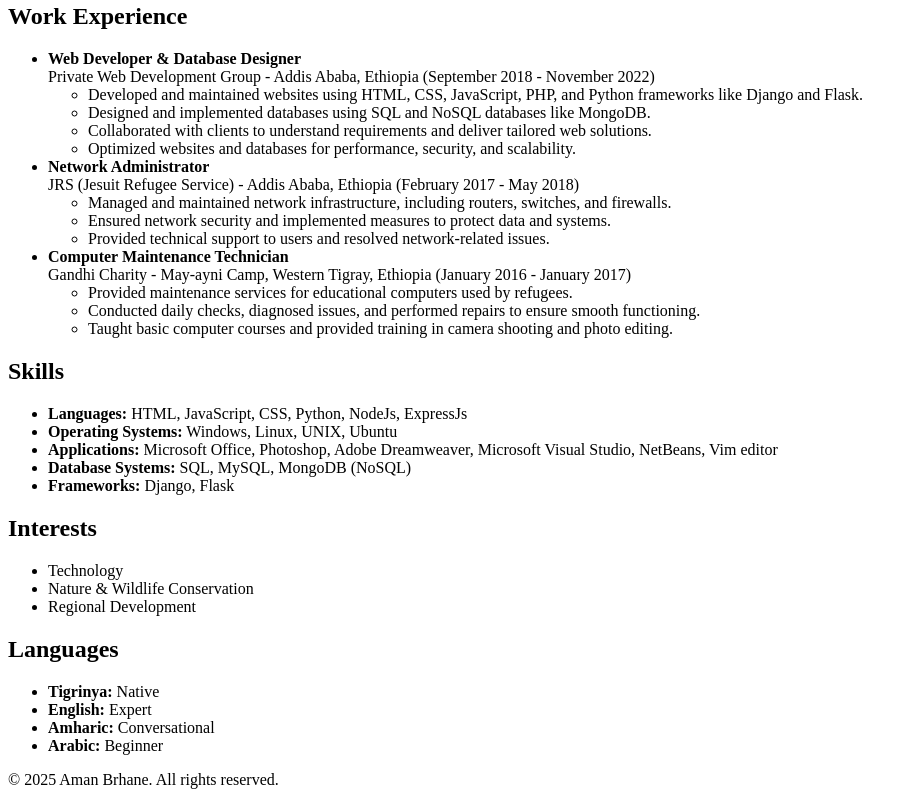
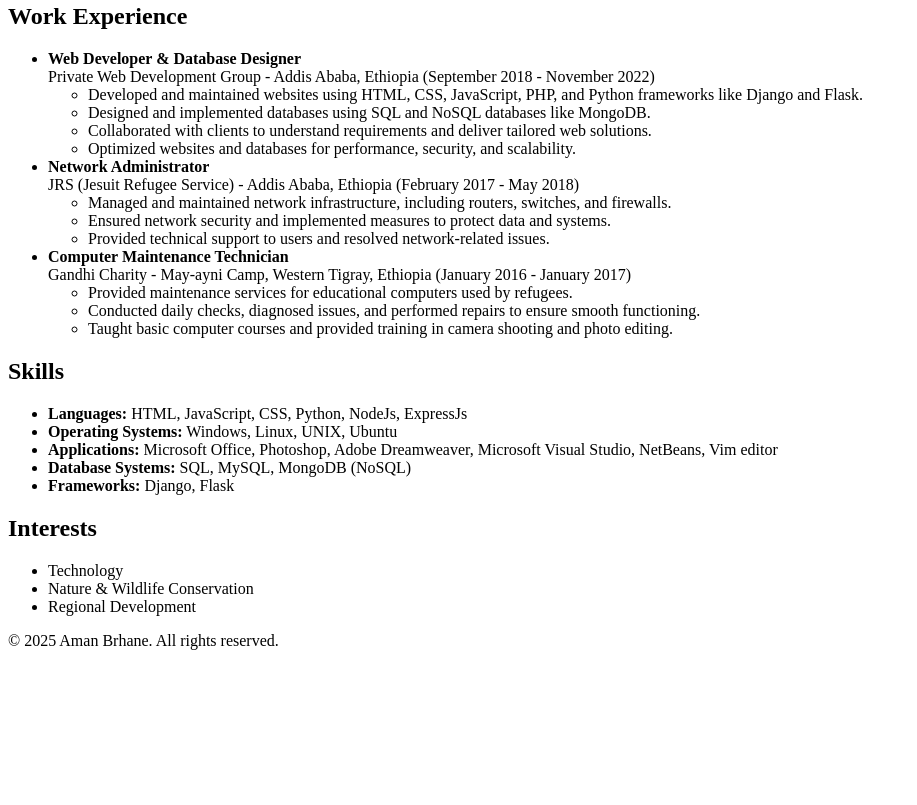
Before and after one commit to Ambesawi/Web-Development-Bootcamp, a plain HTML site: page Capstone_Project_1/index.html in a window 1280 px wide. Shown: the part 410-1215 px from the top of the page, without its empty margins (0-917 px from the left). After the commit the page ends 1076 px from the top, so only its background shows below. Drawn offline with Linux system fonts and the light colour scheme.

Commit message:
Update index.html

```diff
--- a/Capstone_Project_1/index.html
+++ b/Capstone_Project_1/index.html
@@ -81,16 +81,6 @@
         </ul>
     </section>
 
-    <section>
-        <h2>Languages</h2>
-        <ul>
-            <li><strong>Tigrinya:</strong> Native</li>
-            <li><strong>English:</strong> Expert</li>
-            <li><strong>Amharic:</strong> Conversational</li>
-            <li><strong>Arabic:</strong> Beginner</li>
-        </ul>
-    </section>
-
     <footer>
         <p>&copy; 2025 Aman Brhane. All rights reserved.</p>
     </footer>
```
